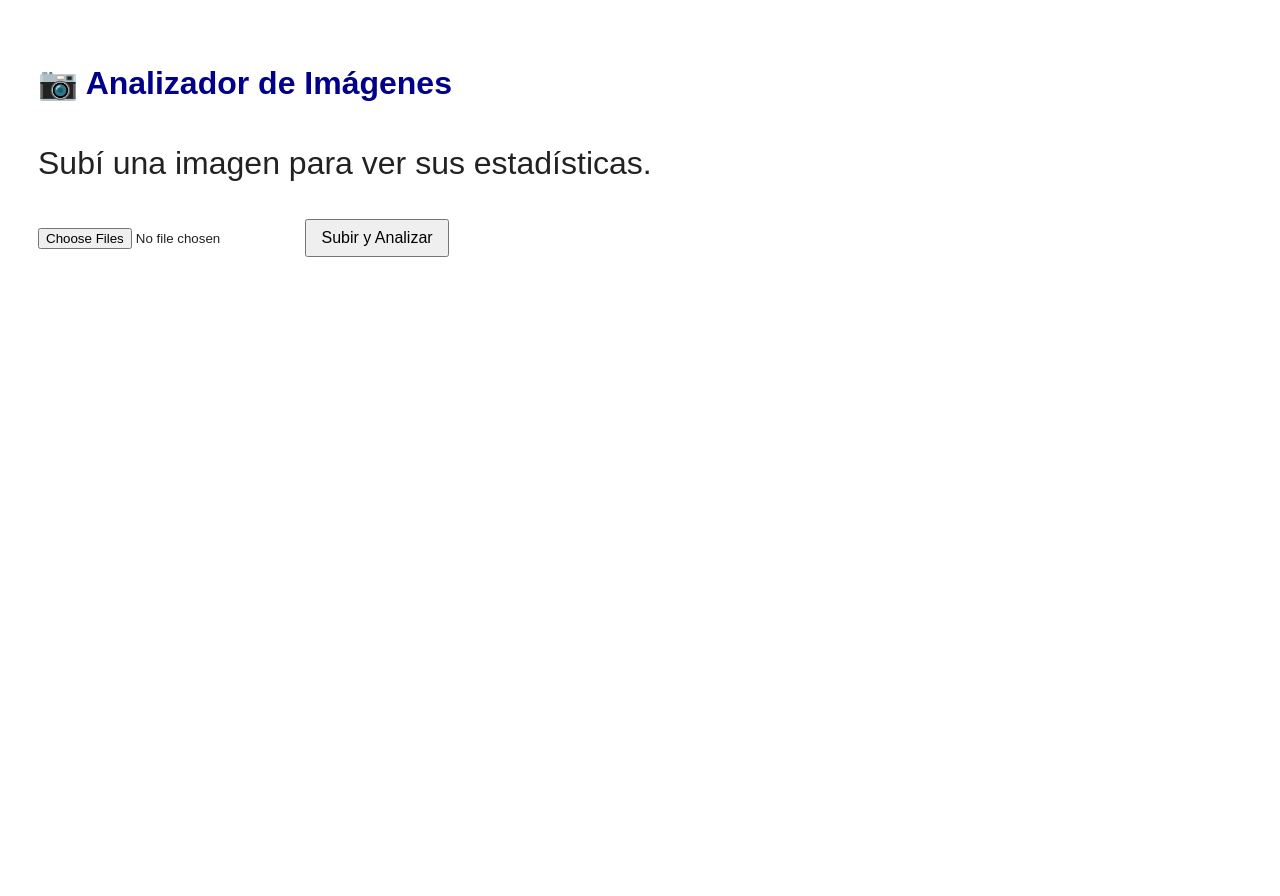
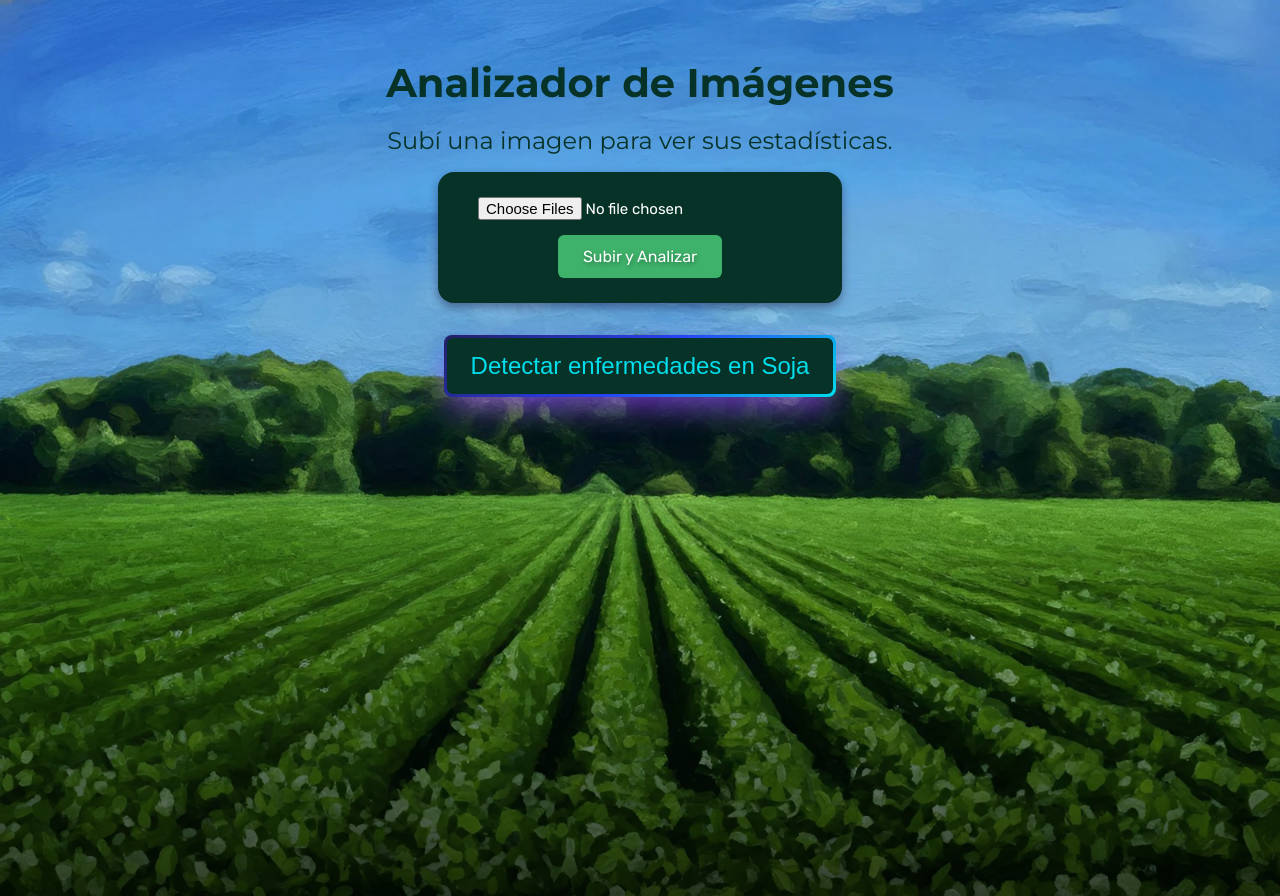
Before and after one commit to Neielmonti/AppWeb, a Flask app: page / in a window 1280 px wide. Before the commit the page ends 257 px from the top, so only its background shows below. Run offline with Flask 3, Linux system fonts and the light colour scheme.

Commit message:
Update index.html

```diff
--- a/templates/index.html
+++ b/templates/index.html
@@ -4,34 +4,156 @@
     <meta charset="utf-8">
     <title>Procesamiento de Imágenes</title>
     <style>
+        @import url('https://fonts.googleapis.com/css2?family=Montserrat:ital,wght@0,100..900;1,100..900&family=Rubik:ital,wght@0,300..900;1,300..900&display=swap');
+        @import url('https://fonts.googleapis.com/css2?family=Montserrat:ital,wght@0,100..900;1,100..900&family=Raleway:ital,wght@0,100..900;1,100..900&family=Rubik:ital,wght@0,300..900;1,300..900&display=swap');
+
+        /* ESTILOS COMBINADOS Y ACTUALIZADOS */
         body {
-        font-family: Arial, sans-serif;
-        padding: 30px;
-        font-size: 2rem;
-        line-height: 1.5;    /* 👈 más espaciado */
-        color: #222;         /* 👈 texto más oscuro */
+            font-family: "Rubik", sans-serif; /* Usamos una de las fuentes importadas */
+            text-align: center;
+            padding: 40px;
+            background:
+                linear-gradient(rgba(244, 246, 248, 0.0),rgba(255, 255, 255, 0.0), rgba(0, 0, 0, 0.7)),
+                url("static/images/background_soybean.jpeg");
+            background-size: cover;
+            background-repeat: no-repeat;
+            display: flex;
+            flex-direction: column;
+            align-items: center;
+            color: white; /* Cambiado a blanco para mejor contraste con el fondo */
+            font-size: 1.2rem; /* Tamaño de fuente ligeramente ajustado */
+            line-height: 1.5;
+            min-height: 100vh;
         }
+
         h1 {
-        color: darkblue;
-        font-size: 2rem;     /* 👈 título bien visible */
+            color: rgb(6, 50, 40); /* Color de título de la nueva hoja de estilo */
+            margin-top: 5px;
+            margin-bottom: 5px;
+            font-family: "Montserrat", sans-serif !important;
+            font-size: 2.5rem; /* Hago el título más grande */
         }
+
+        p {
+          color: rgb(6, 50, 40); /* Color de título de la nueva hoja de estilo */
+          margin-top: 5px;
+          margin-bottom: 5px;
+          font-family: "Montserrat", sans-serif !important;
+          font-size: 1.5rem; /* Hago el título más grande */
+        }
+
         form {
-        margin-top: 20px;
+            margin-top: 0.5rem;
+            margin-bottom: 2rem;
+            background: rgb(6, 50, 40);
+            padding: 25px;
+            border-radius: 1rem;
+            display: flex;
+            flex-direction: column;
+            max-width: fit-content;
+            align-items: center;
+            box-shadow: 0px 4px 10px rgba(18, 1, 44, 0.4);
+        }
+
+        input[type=file] {
+            color: white;
+            font-family: "Rubik", sans-serif !important;
+            margin: 15px;
+            margin-top: 0;
+            font-size: 15px;
+        }
+
+        button {
+            font-family: "Rubik", sans-serif;
+            padding: 12px 25px;
+            background: rgb(62, 177, 106);
+            color: white;
+            text-shadow: 1px 2px 4px rgba(0,0,0,0.3);
+            border: none;
+            border-radius: 6px;
+            cursor: pointer;
             font-size: 16px;
+            transition: background-color 0.2s ease, color 0.2s ease;
+            /* Se eliminó el margen izquierdo de 10px que estaba en la versión anterior */
         }
-    button {
-        margin-left: 10px;
-        padding: 8px 14px;
-        font-size: 16px;
+
+        button:hover {
+            background: rgb(43, 132, 73);
+            transition: background-color 0.2s ease, color 0.2s ease;
+        }
+
+        /* Los estilos iframe se mantienen por si se añaden más tarde, pero no son necesarios para el código HTML actual */
+        iframe {
+            padding: 1.5rem;
+            border: none;
+            width: 100%;
+            max-width: 60rem;
+            min-height: 55rem;
+            overflow: hidden;
+            margin-top: 1rem;
+            border-radius: 1rem;
+            box-shadow: 0px 4px 12px rgba(0,0,0,0.7);
+            background: rgb(6, 50, 40);
+        }
+
+        .button-64 {
+          align-items: center;
+          background-image: linear-gradient(144deg, rgb(35, 30, 100), rgb(40, 66, 243) 50%, rgb(0, 221, 235));
+          border: 0;
+          border-radius: 8px;
+          box-shadow: rgba(151, 65, 252, 0.7) 0 15px 30px -5px;
+          box-sizing: border-box;
+          color: rgb(0, 221, 235);
+          display: flex;
+          font-family: Phantomsans, sans-serif;
+          font-size: 20px;
+          justify-content: center;
+          line-height: 1em;
+          max-width: 100%;
+          min-width: 140px;
+          padding: 3px;
+          text-decoration: none;
+          user-select: none;
+          -webkit-user-select: none;
+          touch-action: manipulation;
+          white-space: nowrap;
+          cursor: pointer;
+        }
+
+        .button-64:active,
+        .button-64:hover {
+          outline: 0;
+          color: black;
+        }
+
+        .button-64 span {
+          background-color: rgb(6, 50, 40);
+          padding: 16px 24px;
+          border-radius: 6px;
+          width: 100%;
+          height: 100%;
+          transition: 300ms;
+        }
+
+        .button-64:hover span {
+          background: none;
+        }
+
+        @media (min-width: 768px) {
+          .button-64 {
+            font-size: 24px;
+            min-width: 196px;
+          }
         }
     </style>
   </head>
   <body>
-    <h1>📷 Analizador de Imágenes</h1>
+    <h1>Analizador de Imágenes</h1>
     <p>Subí una imagen para ver sus estadísticas.</p>
     <form method="post" enctype="multipart/form-data">
     <input type="file" name="files" accept="image/*" multiple required>
     <button type="submit">Subir y Analizar</button>
     </form>
+    <a href="/detectar_enfermedad" class="button-64"><span class="text">Detectar enfermedades en Soja</span></a>
   </body>
 </html>
```
Lines whose indentation alone changed are shown as unchanged.
